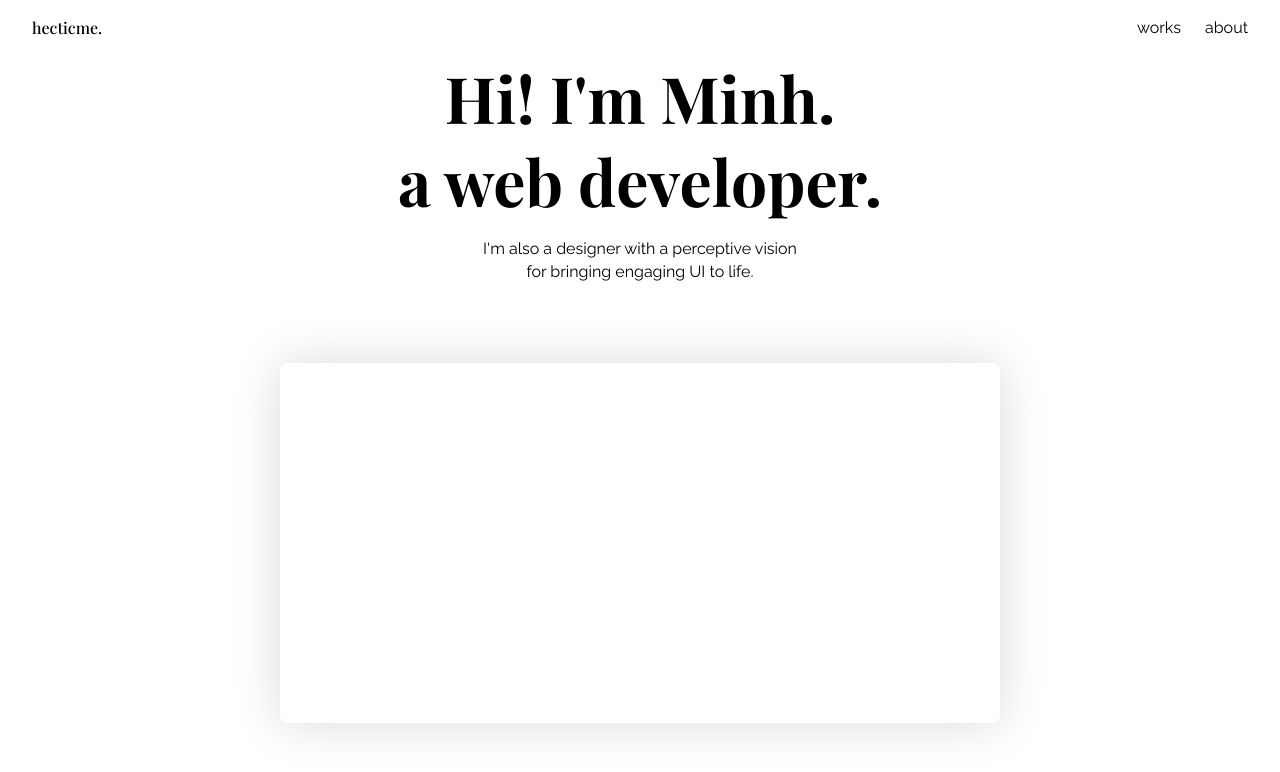
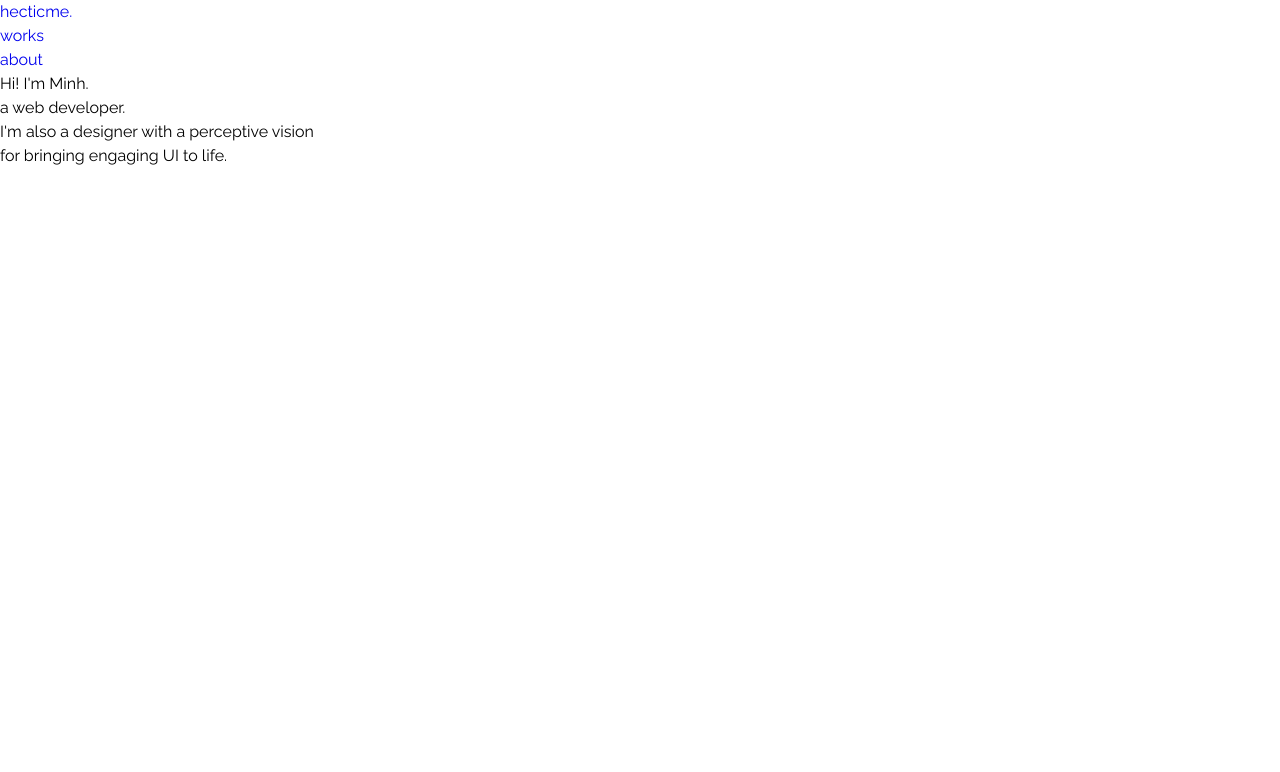
Before and after one commit to hecticme/me, a Nuxt app: page / in a window 1280 px wide. Shown: the top 772 px of the page. Built offline with nearby package versions, Linux system fonts and the light colour scheme.

Commit message:
refactor: remove all vanilla css styling

```diff
--- a/components/AppHeader.vue
+++ b/components/AppHeader.vue
@@ -6,18 +6,15 @@ const navLinks = ref([
 </script>
 
 <template>
-  <header class="header">
-    <div class="header__title">
-      <NuxtLink
-        class="link"
-        to="/"
-      >
+  <header>
+    <div>
+      <NuxtLink to="/">
         hecticme.
       </NuxtLink>
     </div>
 
-    <nav class="header__nav-container">
-      <ul class="nav-container__nav-links">
+    <nav>
+      <ul>
         <li
           v-for="(link, index) in navLinks"
           :key="index"
@@ -28,26 +25,3 @@ const navLinks = ref([
     </nav>
   </header>
 </template>
-
-<style scoped>
-.header {
-  display: flex;
-  justify-content: space-between;
-  align-items: center;
-  padding-inline: 2rem;
-  padding-block: 1rem;
-}
-
-.header__title {
-  font-family: var(--font-header);
-  font-size: var(--font-18);
-  font-weight: 500;
-}
-
-.nav-container__nav-links {
-  display: flex;
-  align-items: center;
-  gap: 1.5rem;
-  list-style-type: none;
-}
-</style>
--- a/components/ButtonTheme.vue
+++ b/components/ButtonTheme.vue
@@ -14,36 +14,10 @@ const theme = useThemeStore()
 
 <template>
   <button
-    class="button-theme"
     @click="theme.toggleDarkTheme"
   >
     <Icon
-      class="icon-theme"
       :icon="iconThemeName"
     />
   </button>
 </template>
-
-<style scoped>
-.button-theme {
-  display: flex;
-  justify-content: center;
-  align-items: center;
-  padding: 0.5rem;
-  aspect-ratio: 1 / 1;
-  border-radius: 50%;
-  background-color: #fff;
-  transition-property: background-color;
-  transition-duration: 150ms;
-  transition-timing-function: ease-in-out;
-}
-
-.button-theme:is(:hover, :focus-visible) {
-  background-color: #eeeeee;
-  outline: none;
-}
-
-.icon-theme {
-  font-size: 1rem;
-}
-</style>
--- a/components/HeaderNavLink.vue
+++ b/components/HeaderNavLink.vue
@@ -10,47 +10,7 @@ const currentRouteName = computed(
 </script>
 
 <template>
-  <NuxtLink
-    class="link link-nav"
-    :class="{ active: currentRouteName === href }"
-    :to="`/${href}`"
-  >
+  <NuxtLink :to="`/${href}`">
     {{ href }}
   </NuxtLink>
 </template>
-
-<style scoped>
-.link-nav {
-  position: relative;
-  display: flex;
-  justify-content: center;
-}
-
-.link-nav::after {
-  content: '';
-  position: absolute;
-  top: 120%;
-  width: 0.375rem;
-  aspect-ratio: 1;
-  border-radius: 50%;
-  background-color: var(--color-gray-500);
-  opacity: 0;
-  visibility: hidden;
-  transition-property: top, opacity, visibility, background-color;
-  transition-duration: 150ms;
-  transition-timing-function: var(--transition-cubic-bezier);
-}
-
-.link-nav:is(:hover, :focus-visible)::after {
-  top: 110%;
-  opacity: 1;
-  visibility: visible;
-}
-
-.link-nav.active::after {
-  top: 110%;
-  opacity: 1;
-  visibility: visible;
-  background-color: var(--color-teal-600);
-}
-</style>
--- a/components/HomeProjectCard.vue
+++ b/components/HomeProjectCard.vue
@@ -1,14 +1,5 @@
 <template>
-  <div class="project-card">
+  <div>
 
   </div>
 </template>
-
-<style scoped>
-.project-card {
-  width: 720px;
-  height: 360px;
-  border-radius: 8px;
-  box-shadow: 0px 0px 50px 0px rgba(0, 0, 0, 0.15);
-}
-</style>
--- a/components/HomeProjects.vue
+++ b/components/HomeProjects.vue
@@ -1,15 +1,5 @@
 <template>
-  <section class="projects-container">
+  <section>
     <HomeProjectCard />
   </section>
 </template>
-
-<style scoped>
-.projects-container {
-  display: flex;
-  flex-direction: column;
-  align-items: center;
-  gap: 80px;
-  width: 100%;
-}
-</style>
--- a/components/HomeWelcome.vue
+++ b/components/HomeWelcome.vue
@@ -1,36 +1,13 @@
 <template>
-  <section class="welcome-message">
-    <div class="welcome-message__say-hi">
+  <section>
+    <div>
       <h1>Hi! I'm Minh.</h1>
       <h1>a web developer.</h1>
     </div>
 
-    <div class="welcome-message__description">
+    <div>
       <p>I'm also a designer with a perceptive vision</p>
       <p>for bringing engaging UI to life.</p>
     </div>
   </section>
 </template>
-
-<style scoped>
-.welcome-message {
-  display: flex;
-  flex-direction: column;
-  align-items: center;
-  gap: 1rem;
-  margin-block-end: 5rem;
-}
-
-.welcome-message__say-hi {
-  font-family: var(--font-header);
-  font-size: 4rem;
-  font-weight: 700;
-  text-align: center;
-  line-height: 1.3;
-}
-
-.welcome-message__description {
-  text-align: center;
-  line-height: 1.4;
-}
-</style>
```
